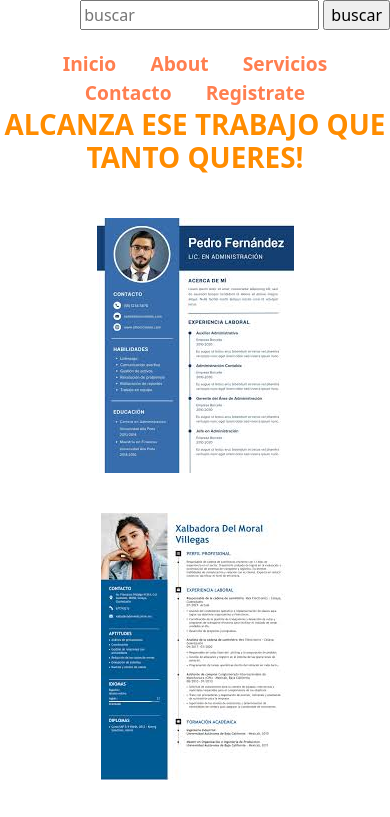
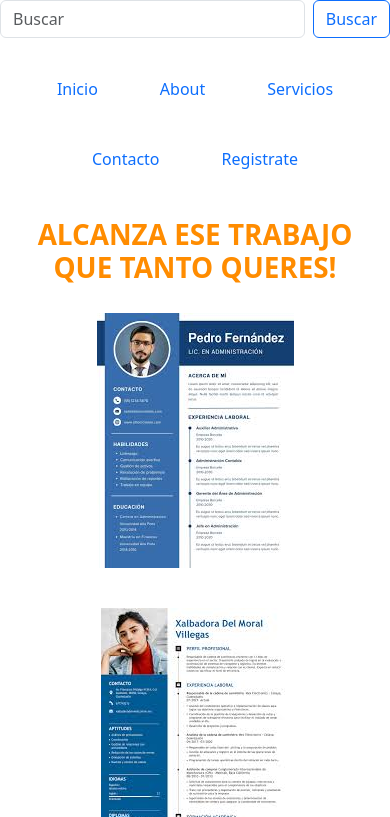
Before and after one commit to SantiagoSierra12/PreEntregaN2, a plain HTML site: page index.html in a window 390 px wide. Shown: the top 817 px of the page. Drawn offline with nearby package versions, Linux system fonts and the light colour scheme.

Commit message:
agregue mas estilo responsive al index, sumando estilismo al navegador y la barra de busqueda

```diff
--- a/index.html
+++ b/index.html
@@ -6,54 +6,48 @@
     <title>SitioWeb Santiago Lopez Sierra</title>
     <link href="https://cdn.jsdelivr.net/npm/bootstrap@5.3.3/dist/css/bootstrap.min.css" rel="stylesheet">
     <link rel="stylesheet" href="./CSS/style.css">
-    <!-- Agregamos el CSS de Bootstrap -->
 </head>
 <body>
     <header>
         <div style="text-align: right;">
-            <form action="#" method="get">
-                <input type="text" name="busqueda" placeholder="buscar">
-                <input type="submit" value="buscar">
+            <form class="d-flex justify-content-end mb-3" role="search" action="#" method="get">
+                <input class="form-control me-2" type="search" placeholder="Buscar" name="busqueda">
+                <button class="btn btn-outline-primary" type="submit">Buscar</button>
             </form>
         </div>
-        <nav>
-            <ul>
-                <li><a href="./index.html">Inicio</a></li>
-                <li><a href="./pages/about.html">About</a></li>
-                <li><a href="./pages/servicios.html">Servicios</a></li>
-                <li><a href="./pages/contacto.html">Contacto</a></li>
-                <li><a href="./pages/registrate.html">Registrate</a></li>
+        <nav class="mt-2">
+            <ul class="nav justify-content-center flex-wrap">
+            <li class="nav-item"><a class="nav-link" href="./index.html">Inicio</a></li>
+            <li class="nav-item"><a class="nav-link" href="./pages/about.html">About</a></li>
+            <li class="nav-item"><a class="nav-link" href="./pages/servicios.html">Servicios</a></li>
+            <li class="nav-item"><a class="nav-link" href="./pages/contacto.html">Contacto</a></li>
+            <li class="nav-item"><a class="nav-link" href="./pages/registrate.html">Registrate</a></li>
             </ul>
         </nav>
     </header>
 
     <main>
-        <h1>ALCANZA ESE TRABAJO QUE TANTO QUERES!</h1>
 
-        <!-- Contenedor para las imágenes -->
         <div class="container mt-4">
+            <h1>ALCANZA ESE TRABAJO QUE TANTO QUERES!</h1>
             <div class="row text-center">
-                <!-- Primera imagen -->
-                <div class="col-md-4">
+                <div class="col-12 col-sm-6 col-md-4">
                     <img src="./assets/cv1.jpeg" class="img-fluid imagen-hover" alt="Cv inicial N°1">
                 </div>
-                <!-- Segunda imagen -->
-                <div class="col-md-4">
+                <div class="col-12 col-sm-6 col-md-4">
                     <img src="./assets/cv2.jpeg" class="img-fluid imagen-hover" alt="Cv inicial N°2">
                 </div>
-                <!-- Tercera imagen -->
-                <div class="col-md-4">
+                <div class="col-12 col-sm-6 col-md-4">
                     <img src="./assets/cv3.jpeg" class="img-fluid imagen-hover" alt="Cv inicial N°3">
                 </div>
             </div>
+
+            <section class="mt-4">
+                <p class="text-justify">Lorem ipsum dolor, . <br>Temporibus magni ratione fugit incidunt doloribus quisquam aliquam totam obcaecati molestias doloremque neque, fugiat culpa sequi aut praesentium illo, ipsa quia veritatis!</p>
+            </section>
         </div>
-
-        <section>
-            <p>Lorem ipsum dolor, . <br>Temporibus magni ratione fugit incidunt doloribus quisquam aliquam totam obcaecati molestias doloremque neque, fugiat culpa sequi aut praesentium illo, ipsa quia veritatis!</p>
-        </section>
     </main>
 
-    <!-- Agregamos el JS de Bootstrap -->
     <script src="https://cdn.jsdelivr.net/npm/bootstrap@5.3.3/dist/js/bootstrap.bundle.min.js"></script>
 </body>
 </html>
```
